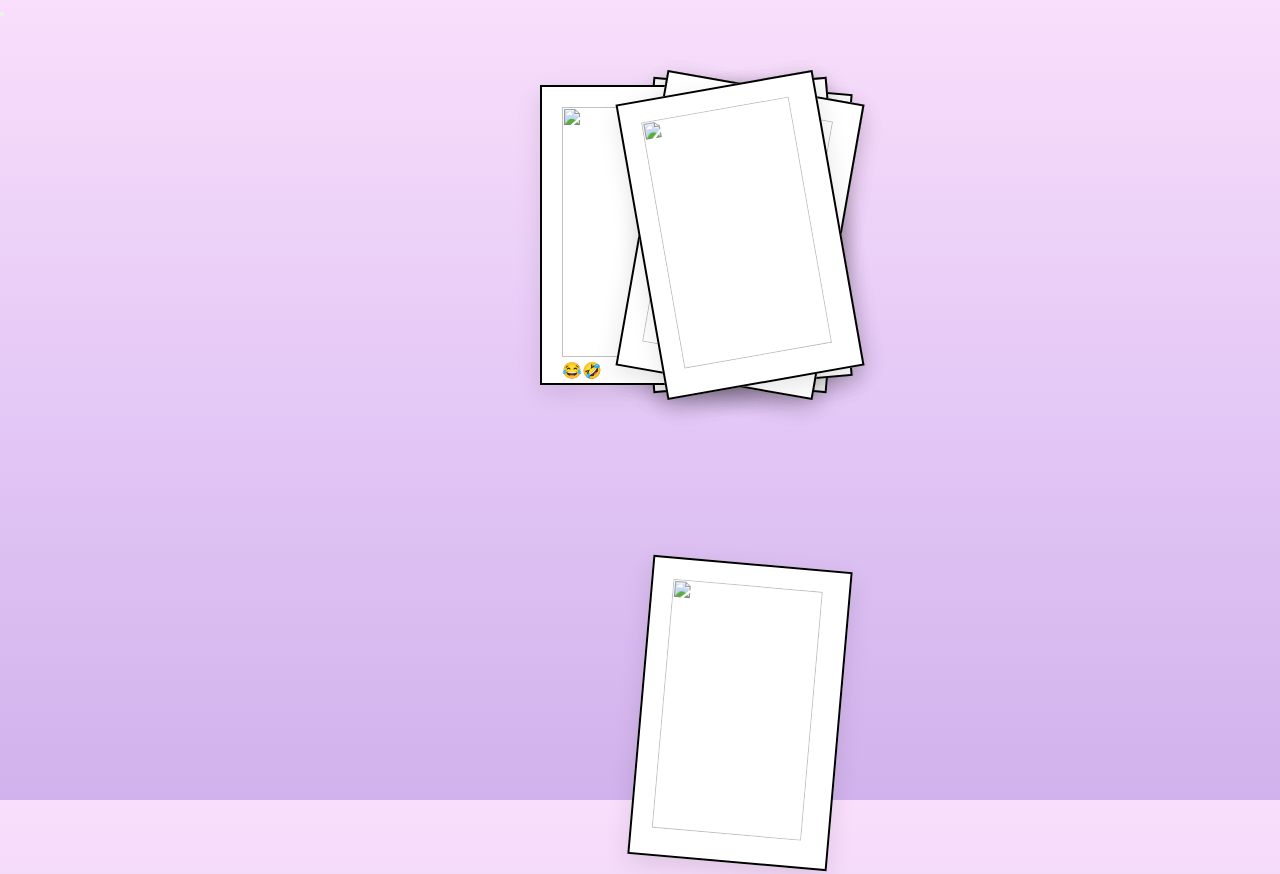
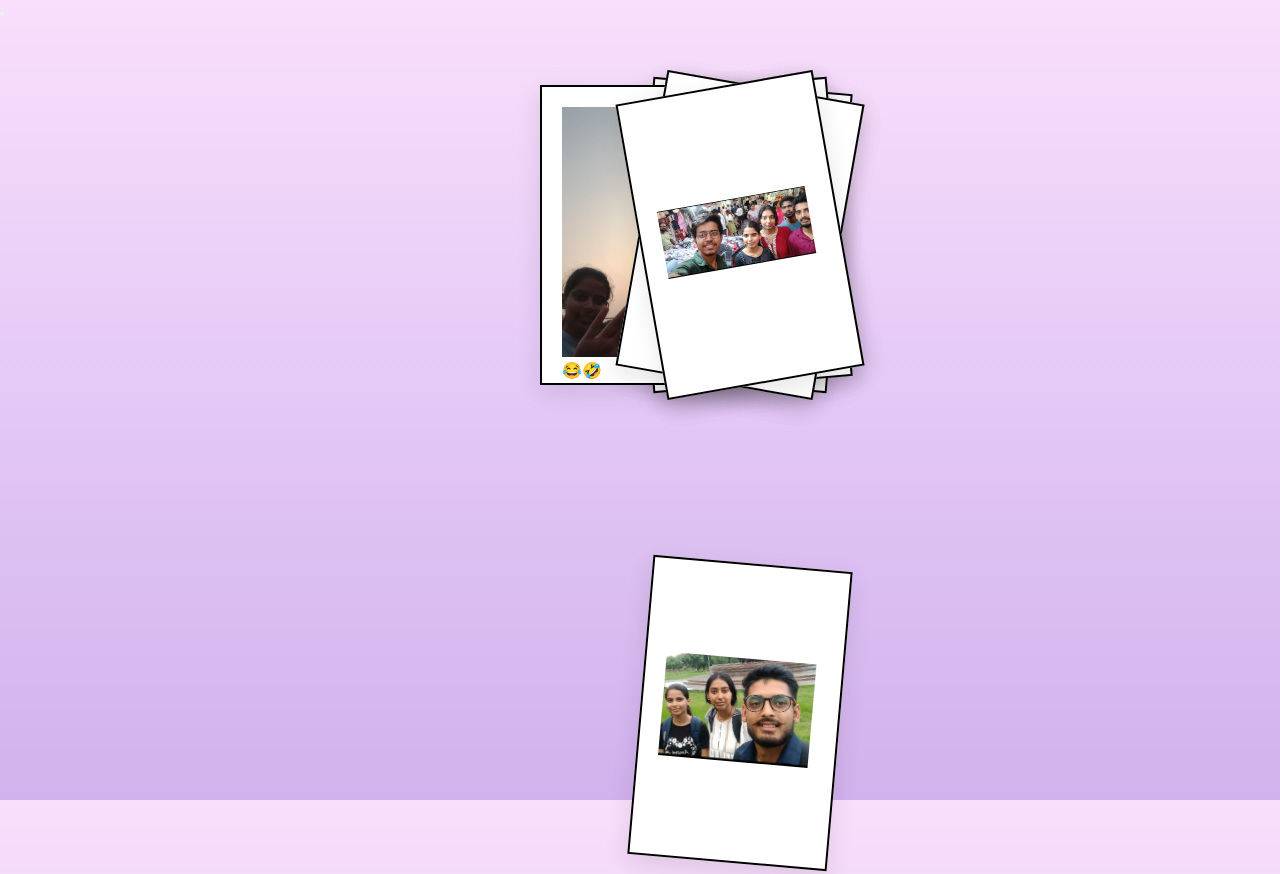
Before and after one commit to saksham7797/DedhFutiya-Birthday, a plain HTML site: page index1.html in a window 1280 px wide. Shown: the top 874 px of the page. Drawn offline with Linux system fonts and the light colour scheme; the site is published under a folder, as on GitHub Pages, so addresses that start at the root find nothing.

Commit message:
Update index1.html

```diff
--- a/index1.html
+++ b/index1.html
@@ -4,7 +4,7 @@
 <head>
     <meta charset="UTF-8">
     <meta name="viewport" content="width=device-width, initial-scale=1.0">
-    <title>Birthday</title>
+    <title>Birthday Website</title>
     <link rel="stylesheet" href="style1.css">
 </head>
 
@@ -12,67 +12,67 @@
     <div class="container">
         <div class="card-wrapper rotate--5" style="animation-delay: 0.5s;">
             <div class="card card1">
-                <img src="/Images/Her11.jpg" alt="">
+                <img src="./Images/Her11.jpg" alt="">
             </div>
         </div>
         <div class="card-wrapper rotate-5" style="animation-delay: 1s;">
             <div class="card card2">
-                <img src="/Images/Her2.jpg" alt="">
+                <img src="./Images/Her2.jpg" alt="">
             </div>
         </div>
         <div class="card-wrapper rotate-10" style="animation-delay: 1.5s;">
             <div class="card card3">
-                <img src="/Images/Her.jpg" alt="">
+                <img src="./Images/Her.jpg" alt="">
                <div>😂🤣</div>
             </div>
         </div>
         <div class="card-wrapper rotate--10" style="animation-delay: 2s;">
             <div class="card card4">
-                <img src="/Images/Her10.jpg" alt="">
+                <img src="./Images/Her10.jpg" alt="">
                 <div>😂🤣</div>
             </div>
         </div>
         <div class="card-wrapper rotate--5" style="animation-delay: 2.5s;">
             <div class="card card5">
-                <img src="/Images/Her6.jpg" alt="">
+                <img src="./Images/Her6.jpg" alt="">
             </div>
         </div>
         <div class="card-wrapper" style="animation-delay: 3s;">
             <div class="card card6">
-                <img src="/Images/Her4.jpg" alt="">
+                <img src="./Images/Her4.jpg" alt="">
                 <div>😂🤣</div>
             </div>
         </div>
         <div class="card-wrapper rotate-10" style="animation-delay: 3.5s;">
             <div class="card card7">
-                <img src="/Images/Her9.jpg" alt="">
+                <img src="./Images/Her9.jpg" alt="">
             </div>
         </div>
         <div class="card-wrapper rotate--10" style="animation-delay: 4s;">
             <div class="card card8">
-                <img src="/Images/Her7.jpg" alt="">
+                <img src="./Images/Her7.jpg" alt="">
             </div>
         </div>
         <div class="card-wrapper rotate-5" style="animation-delay: 4.5s;">
             <div class="card card9">
-                <img src="/Images/Her8.jpg" alt="">
+                <img src="./Images/Her8.jpg" alt="">
             </div>
         </div>
         <div class="card-wrapper rotate--5" style="animation-delay: 5s;">
             <div class="card card10">
-                <img src="/Images/Her5.jpg" alt="">
+                <img src="./Images/Her5.jpg" alt="">
             </div>
         </div>
         <div class="card-wrapper rotate-5" style="animation-delay: 5.5s;">
             <div class="card card10">
-                <img src="/Images/Her3.jpg" alt="">
+                <img src="./Images/Her3.jpg" alt="">
             </div>
         </div>
         <div class="text">Slide cards to see all the photos</div>
         <button class="btn">
-            <div class="btn1"><a href="index.html"><img width="50px" height="50px" src="/Images/back.png" alt="">
+            <div class="btn1"><a href="index.html"><img width="50px" height="50px" src="./Images/back.png" alt="">
                 </a></div>
-            <div class="btn2"><a href="index2.html"><img width="50px" height="50px" src="/Images/right-arrow.png"
+            <div class="btn2"><a href="index2.html"><img width="50px" height="50px" src="./Images/right-arrow.png"
                         alt=""></a>
             </div>
         </button>
```
